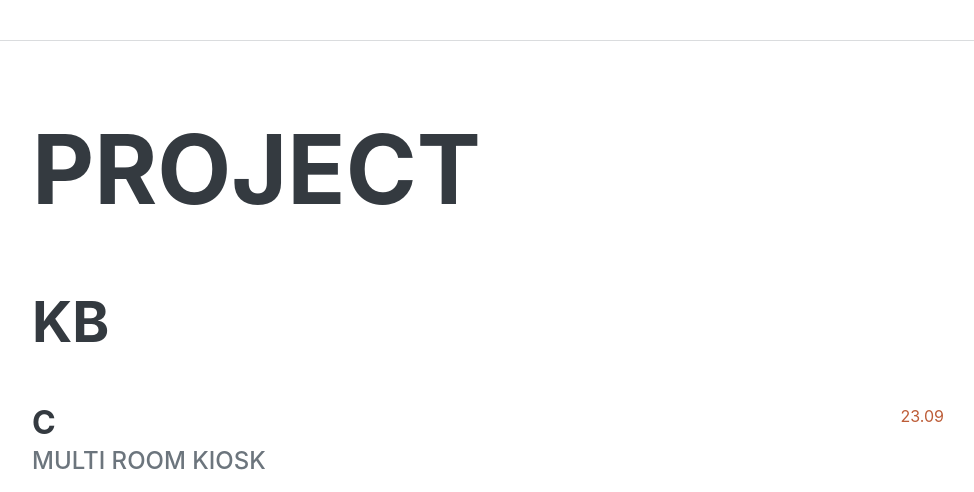
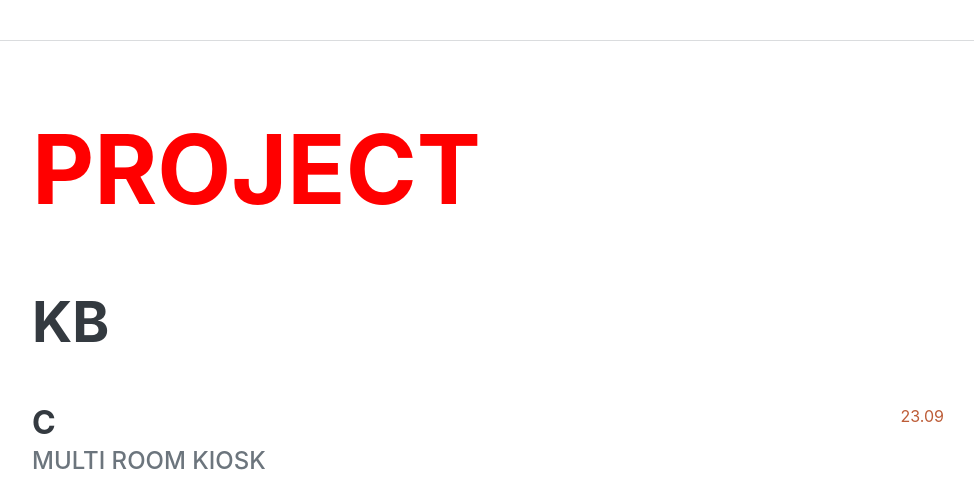
Before and after one commit to mulbom/PortWeb, a plain HTML site: page index.html in a window 1280 px wide. Shown: the part 2580-3072 px from the top of the page, without its empty margins (288-1262 px from the left). Drawn offline with nearby package versions, Linux system fonts and the light colour scheme; a web font is replaced by a local one.

Commit message:
Update index.html

```diff
--- a/index.html
+++ b/index.html
@@ -144,7 +144,7 @@
         <!-- 프로젝트 -->
         <section class="resume-section" id="project">
             <div class="resume-section-content">
-                <h1 class="mb-5" style="color=red;">Project</h1>
+                <h1 class="mb-5" style="color: red;">Project</h1>
                 <br>
                 <h2 class="mb-5">KB</h2>
                 <div class="d-flex flex-column flex-md-row justify-content-between mb-5">
```
